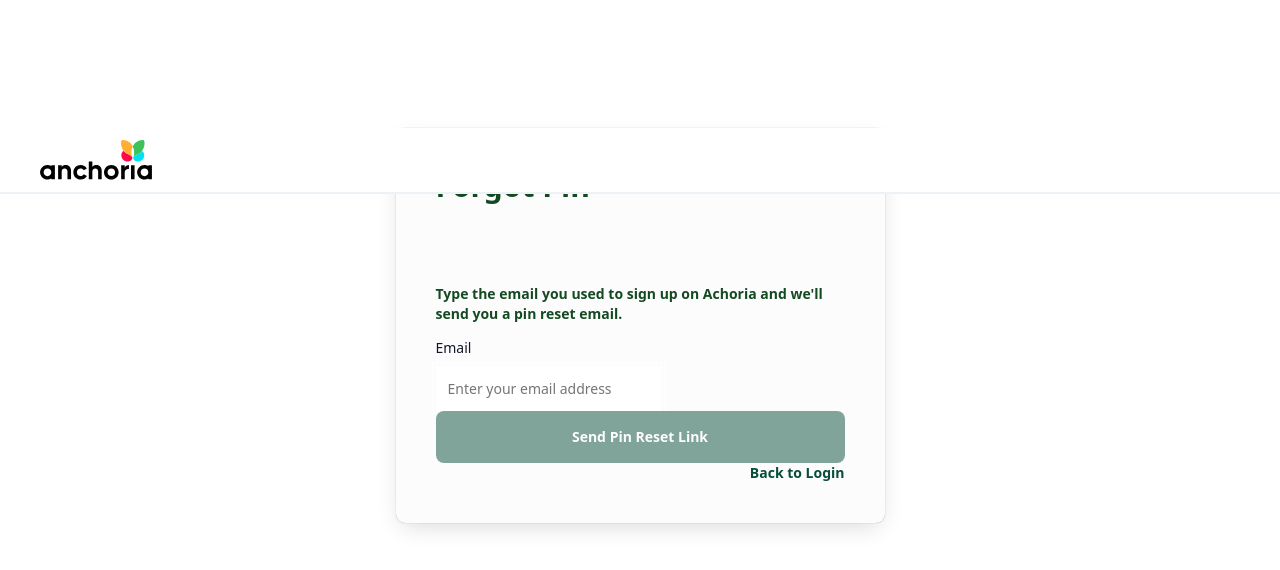
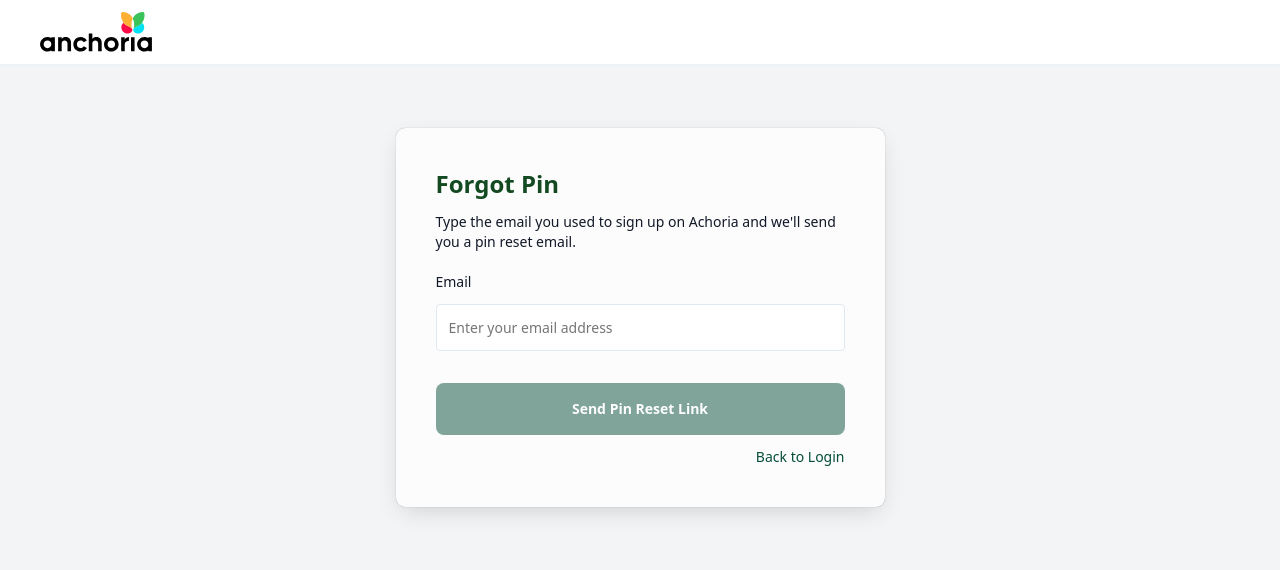
Before and after one commit to adebayo-adewumi/aislapp, a React (Create React App) app: page /forgot-pin in a window 1280 px wide. Shown: the top 570 px of the page. Built offline with nearby package versions, Linux system fonts and the light colour scheme; no server answers; what react-toast-notifications would draw is missing.

Commit message:
fixed forgot pin

```diff
--- a/src/pages/auth/forgot-pin/index.tsx
+++ b/src/pages/auth/forgot-pin/index.tsx
@@ -64,10 +64,6 @@
         });
     }
 
-    function closeForgotPinHasError(){
-        setForgotPinHasError(false);
-    }
-
     function displayForgotPinCard(){
         setShowForgotPinCard(true);
         setShowResetPinLinkSentConfirmationCard(false);
@@ -76,64 +72,68 @@
 
 
     return (
-        <div>
+        <div className='relative bg-gray-100'>
             <GenericHeader />
 
-            <div className={showForgotPinCard ? "mx-auto forgot-pin-form-container mt-32" : "mx-auto forgot-pin-form-container mt-32 hidden"}>
+            <div className='h-screen m-0'>
+                <div className='min-w-0 h-full'>
+
+                    <div className='relative h-full'>
+                        <div className={showForgotPinCard ? 'relative':'hidden'}>
+                            <div className={showForgotPinCard ? "mx-auto forgot-pin-form-container top-32" : "hidden"}>
                                 <form>
-                    <div className="font-bold mb-20 forgot-text text-3xl font-gotham-black-regular">Forgot Pin</div>
-                    <p className="mb-30 forgot-text text-sm line-height-28 font-bold">Type the email you used to sign up on Achoria and we'll send you a pin reset email.</p>
+                                    <div className="font-bold mb-3 forgot-text text-2xl ">Forgot Pin</div>
+                                    <p className="mb-5 text-sm">Type the email you used to sign up on Achoria and we'll send you a pin reset email.</p>
 
                                     {/* Forgot Pin Error */}
-                    <div className={forgotPinHasError ? "error-alert mb-20":"hidden"}>
-                        <div className="flex justify-between space-x-1 pt-3">
+                                    <div className={forgotPinHasError ? "error-alert mb-3":"hidden"}>
+                                        <div className="flex justify-between space-x-1 p-3">
                                             <div className="flex">
-                                <div>
-                                    <svg width="30" viewBox="0 0 135 135" fill="none" xmlns="http://www.w3.org/2000/svg">
-                                        <path fillRule="evenodd" clipRule="evenodd" d="M52.5 8.75C76.6625 8.75 96.25 28.3375 96.25 52.5C96.25 76.6625 76.6625 96.25 52.5 96.25C28.3375 96.25 8.75 76.6625 8.75 52.5C8.75 28.3375 28.3375 8.75 52.5 8.75ZM52.5 17.5C33.17 17.5 17.5 33.17 17.5 52.5C17.5 71.83 33.17 87.5 52.5 87.5C71.83 87.5 87.5 71.83 87.5 52.5C87.5 33.17 71.83 17.5 52.5 17.5ZM52.5 43.75C54.9162 43.75 56.875 45.7088 56.875 48.125V74.375C56.875 76.7912 54.9162 78.75 52.5 78.75C50.0838 78.75 48.125 76.7912 48.125 74.375V48.125C48.125 45.7088 50.0838 43.75 52.5 43.75ZM52.5 26.25C54.9162 26.25 56.875 28.2088 56.875 30.625C56.875 33.0412 54.9162 35 52.5 35C50.0838 35 48.125 33.0412 48.125 30.625C48.125 28.2088 50.0838 26.25 52.5 26.25Z" fill="#FF0949"/>
-                                    </svg>
-                                </div>
-
-                                <div className="pt-1 text-sm">{forgotPinErrorMsg}</div>
-                            </div>
-
-                            <div className="cursor-pointer" onClick={closeForgotPinHasError}>
-                                <svg  className="" width="30" height="30" viewBox="0 0 30 30" fill="none" xmlns="http://www.w3.org/2000/svg">
-                                    <path fillRule="evenodd" clipRule="evenodd" d="M13.4143 12.0002L18.7072 6.70725C19.0982 6.31625 19.0982 5.68425 18.7072 5.29325C18.3162 4.90225 17.6842 4.90225 17.2933 5.29325L12.0002 10.5862L6.70725 5.29325C6.31625 4.90225 5.68425 4.90225 5.29325 5.29325C4.90225 5.68425 4.90225 6.31625 5.29325 6.70725L10.5862 12.0002L5.29325 17.2933C4.90225 17.6842 4.90225 18.3162 5.29325 18.7072C5.48825 18.9022 5.74425 19.0002 6.00025 19.0002C6.25625 19.0002 6.51225 18.9022 6.70725 18.7072L12.0002 13.4143L17.2933 18.7072C17.4882 18.9022 17.7443 19.0002 18.0002 19.0002C18.2562 19.0002 18.5122 18.9022 18.7072 18.7072C19.0982 18.3162 19.0982 17.6842 18.7072 17.2933L13.4143 12.0002Z" fill="#353F50"/>
-                                </svg>
+                                                <div className="text-sm">{forgotPinErrorMsg}</div>
                                             </div>
                                         </div>
                                     </div>
                                     {/* End */}
 
-                    <div className="mb-30">
-                        <div className="mb-2 text-sm line-height-24">Email</div>
-                        <input value={email} onChange={e => setEmail(e.target.value)} placeholder="Enter your email address" className="input border-1-d6 px-3 py-3 text-24 outline-white"/>
+                                    <div className="mb-8">
+                                        <div className="mb-3 text-sm">Email</div>
+
+                                        <input value={email} onChange={e => setEmail(e.target.value)} placeholder="Enter your email address" className="bg-white text w-full focus:outline-none px-3 py-3 rounded text-gray-900 border focus:bg-white focus:ring-indigo-500"/>
+
                                         <div className={isInvalidEmail ? 'text-red-500 text-sm mt-2' : 'text-red-500 text-sm mt-2 hidden'}>Please enter a valid email address</div>
                                     </div>
 
-                    <div className="mb-30 w-full">
-                        <button onClick={sendResetPinLink} className={ isEmailNullOrEmpty ? "w-full text-sm rounded-lg bg-green-900 opacity-50 border-0 py-4 text-white font-bold text-24" : "w-full text-sm rounded-lg bg-green-900 cursor-pointer focus:shadow-outline border-0 py-4 text-white font-bold text-24"} type='button' disabled={isEmailNullOrEmpty}>
+                                    <div className="mb-3 w-full">
+                                        <button onClick={sendResetPinLink} className={ isEmailNullOrEmpty ? "w-full text-sm rounded-lg bg-green-900 opacity-50 border-0 py-4 text-white font-bold" : "w-full text-sm rounded-lg bg-green-900 cursor-pointer focus:shadow-outline border-0 py-4 text-white font-bold"} type='button' disabled={isEmailNullOrEmpty}>
                                             <span className={ showSpinner ? "hidden" : ""}>Send Pin Reset Link</span>
                                             <img src={SpinnerIcon} alt="spinner icon" className={ showSpinner ? "" : "hidden"} width="30"/>
                                         </button>
                                     </div>
 
-                    <div className="text-right font-bold forgot-text text-sm signup-text">
+                                    <div className="text-right text-sm">
                                         <Link to="/" className="no-underline text-green-900">Back to Login</Link>
                                     </div>
                                 </form>
                             </div>
+                        </div>
 
-            <div className={showResetPinLinkSentConfirmationCard ? "mx-auto reset-pin-link-confirmation-container mt-32" : "mx-auto reset-pin-link-confirmation-container mt-32 hidden"}>
-                <div className="sending-emails-img mx-auto w-56 mb-30">
+                        <div className={showResetPinLinkSentConfirmationCard ? 'relative':'hidden'}>
+                            <div className={showResetPinLinkSentConfirmationCard ? "mx-auto reset-pin-link-confirmation-container top-32" : "hidden"}>
+                                <div className="sending-emails-img mx-auto w-56 mb-3">
                                     <img src={SendingEmails} alt="" />
                                 </div>
 
-                <div className="text-center text-3xl font-gotham-black-regular text-green-900 mb-30">Pin reset confirmation</div>
+                                <div className="text-center text-3xl  text-green-900 mb-3">Pin reset confirmation</div>
+
                                 <div className="text-center text-sm mb-10">We’ve sent a pin rest link to </div>
-                <div className="text-center font-bold text-blue-600 mb-30">{email}</div>
-                <div className="text-center mb-20 text-sm">Didn’t recieve an email? Check your spam folder, or <button type='button' className="no-underline border-0 bg-transparent text-blue-600 font-bold cursor-pointer text-lg" onClick={displayForgotPinCard}>resend</button></div>
+
+                                <div className="text-center font-bold text-blue-600 mb-3">{email}</div>
+
+                                <div className="text-center mb-3 text-sm">Didn’t recieve an email? Check your spam folder, or <button type='button' className="no-underline border-0 bg-transparent text-blue-600 font-bold cursor-pointer text-lg" onClick={displayForgotPinCard}>resend</button></div>
+                            </div>
+                        </div>
+                    </div>
+                </div>
             </div>
         </div>
     );
```
Lines whose indentation alone changed are shown as unchanged.
